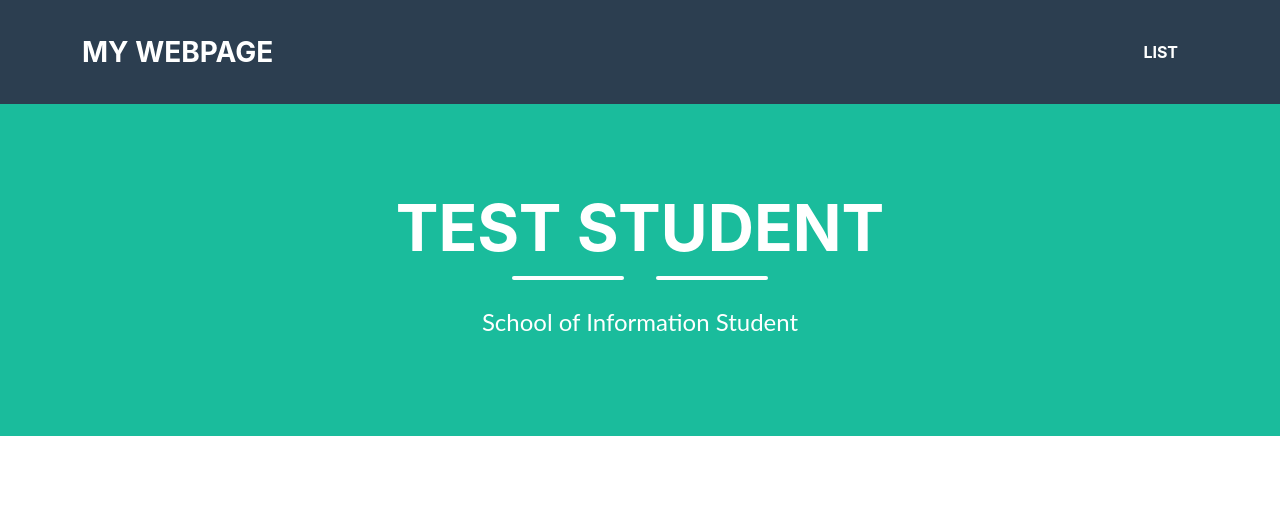
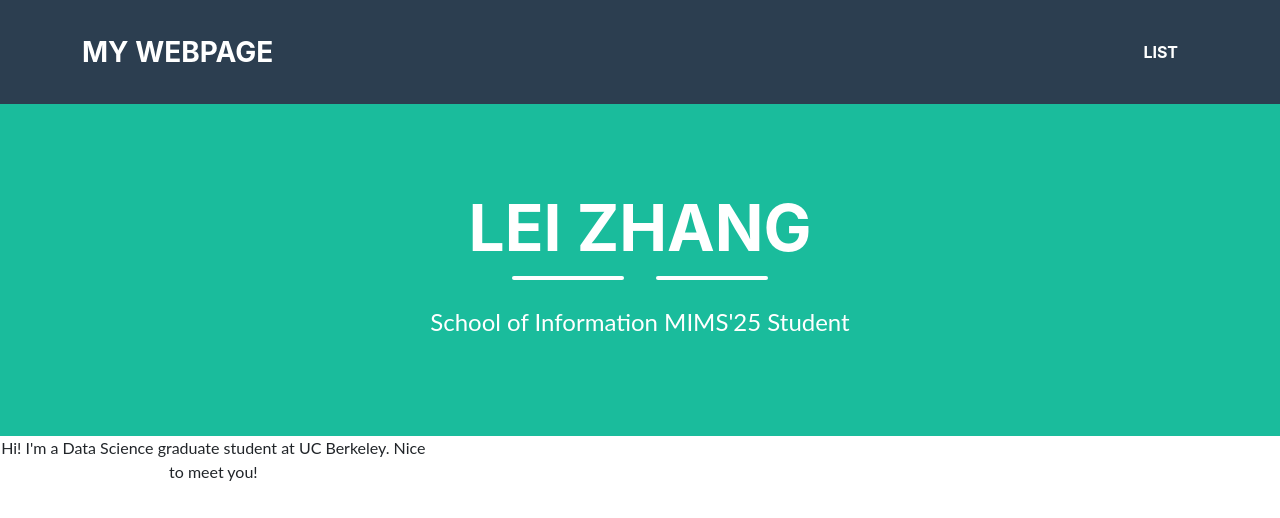
Before and after one commit to lei117/lei117.github.io, a plain HTML site: page index.html in a window 1280 px wide. Drawn offline with Linux system fonts and the light colour scheme.

Commit message:
index html update
index html update

```diff
--- a/index.html
+++ b/index.html
@@ -23,21 +23,21 @@
             <div class="container d-flex align-items-center flex-column">
 
                 <!-- This code is for the student name-->
-                <h1 class="masthead-heading text-uppercase mb-0">Test Student</h1>
+                <h1 class="masthead-heading text-uppercase mb-0">Lei Zhang</h1>
                 <!--This code creates the two lines separating the student name from the subtitle-->
                 <div class="divider-custom divider-light">
                     <div class="divider-custom-line"></div>
                     <div class="divider-custom-line"></div>
                 </div>
                 <!--This code creates the subheading underneath the line dividers-->
-                <p class="masthead-subheading font-weight-light mb-0">School of Information Student</p>
+                <p class="masthead-subheading font-weight-light mb-0">School of Information MIMS'25 Student</p>
             </div>
         </header>
         <section class="text-center">
 
             <div class="col-md-6 col-lg-4 mb-5">
                 <!-- put your bio paragraph here; remember to use the correct html tags -->
-
+                <p class="masthead-subheading font-weight-light mb-0">Hi! I'm a Data Science graduate student at UC Berkeley. Nice to meet you!</p>
             </div>
         </section>
     </body>
```
